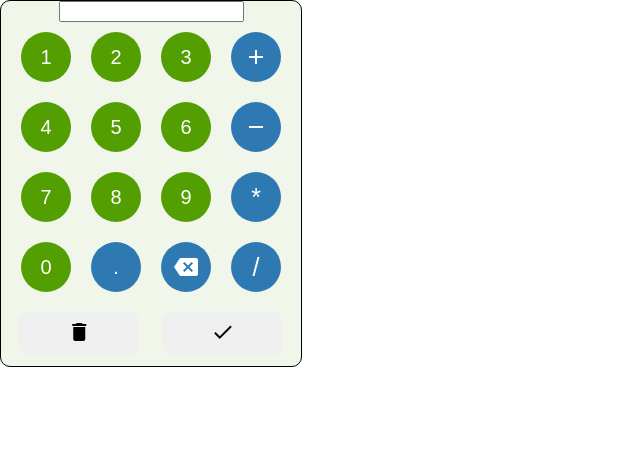
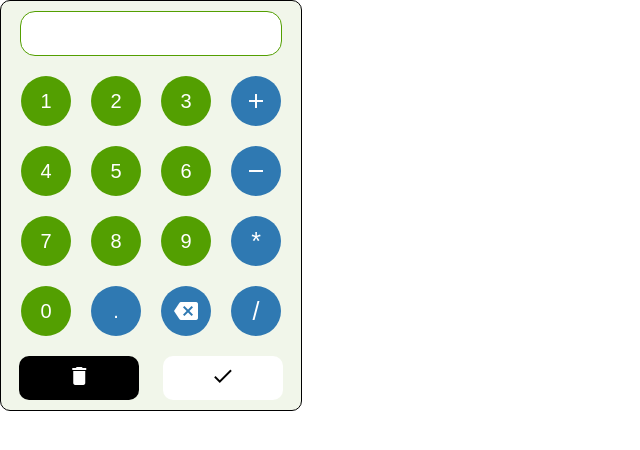
Before and after one commit to Saurabh-Datta/calculator, an Angular app: page / in a window 1280 px wide. Shown: the top 450 px of the page, without its empty margins (0-640 px from the left). Built offline with nearby package versions, Linux system fonts and the light colour scheme.

Commit message:
updated styling

```diff
--- a/src/app/app.component.css
+++ b/src/app/app.component.css
@@ -53,12 +53,16 @@
 
 .buttons-signs button:hover {
   cursor: pointer;
-  box-shadow: 0px 0px 5px 1px #2f79b2;
+  background-color: #ffffff;
+  color:#2f79b2;
+  transition-delay: 30ms;
 }
 
 .buttons-numbers button:hover {
   cursor: pointer;
-  box-shadow: 0px 0px 5px 1px #539f01;
+  background-color: #ffffff;
+  color: #539f01;
+  transition-delay: 30ms;
 }
 
 .buttons-decimal-back {
@@ -72,7 +76,9 @@
 
 .buttons-decimal-back button:hover {
   cursor: pointer;
-  box-shadow: 0px 0px 5px 1px #2f79b2;
+  background-color: #ffffff;
+  color:#2f79b2;
+  transition-delay: 30ms;
 }
 
 .buttons-clear-equals {
@@ -89,3 +95,39 @@
   border-radius: 10px;
   border: none;
 }
+
+#clear {
+  color: #ffffff;
+  background-color: #000000;
+}
+
+#clear:hover {
+  cursor: pointer;
+  background-color: #ff0000;
+}
+
+#equals {
+  color: #000000;
+  background-color: #ffffff;
+}
+
+#equals:hover {
+  cursor: pointer;
+  background-color: #539f01;
+  color: #ffffff;
+}
+
+input {
+  width: 80%;
+  margin: 10px 0px;
+  font-size: 20px;
+  padding: 10px;
+  font-weight: 500;
+  border-radius: 15px;
+  border: 1px solid #539f01;
+}
+
+input:focus {
+  outline: none;
+  border: 1px solid #2f79b2;
+}
--- a/src/app/app.component.html
+++ b/src/app/app.component.html
@@ -25,7 +25,7 @@
     </div>
   </div>
   <div class="buttons-clear-equals">
-    <button><mat-icon>delete</mat-icon></button>
-    <button><mat-icon>done</mat-icon></button>
+    <button id="clear"><mat-icon>delete</mat-icon></button>
+    <button id="equals"><mat-icon>done</mat-icon></button>
   </div>
 </div>
```
